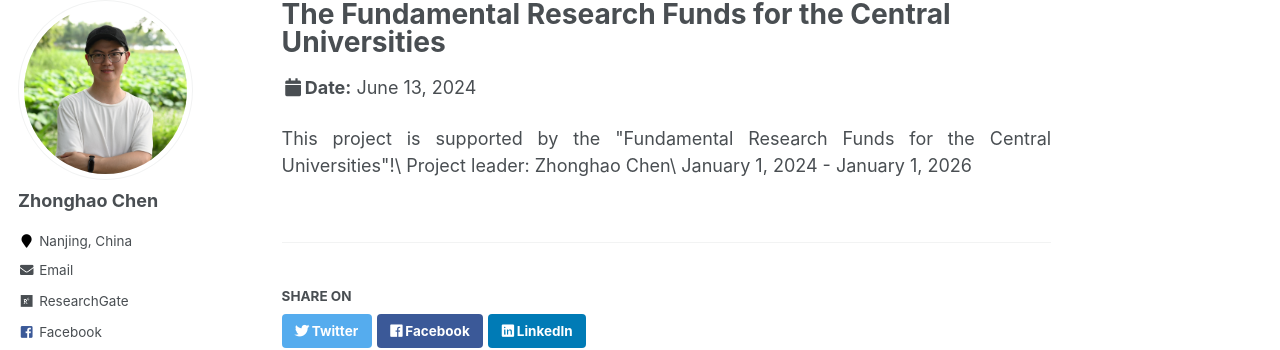
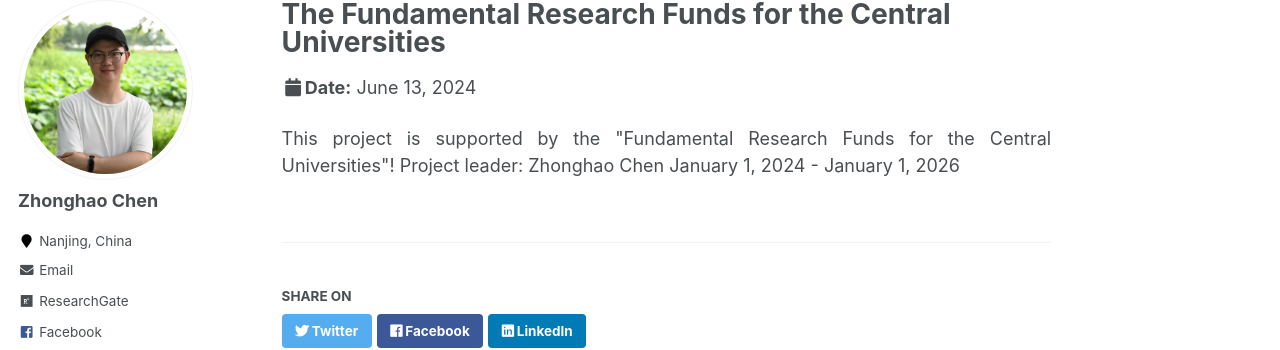
Before and after one commit to zhonghaochen/zhonghaochen.github.io, a Jekyll site: the page built from _talks/project1.md, in a window 1280 px wide. Shown: the part 118-468 px from the top of the page. Built offline with Jekyll 4.4.1, drawn with Linux system fonts in a browser that asks for light colours; some web fonts are replaced.

```diff
--- a/_talks/project1.md
+++ b/_talks/project1.md
@@ -5,7 +5,7 @@ type: "Talk"
 permalink: /talks/project1
 ---
 <div style="text-align: justify;">
-This project is supported by the "Fundamental Research Funds for the Central Universities"!\
-Project leader: Zhonghao Chen\
+This project is supported by the "Fundamental Research Funds for the Central Universities"!
+Project leader: Zhonghao Chen
 January 1, 2024 - January 1, 2026
 </div>
```
